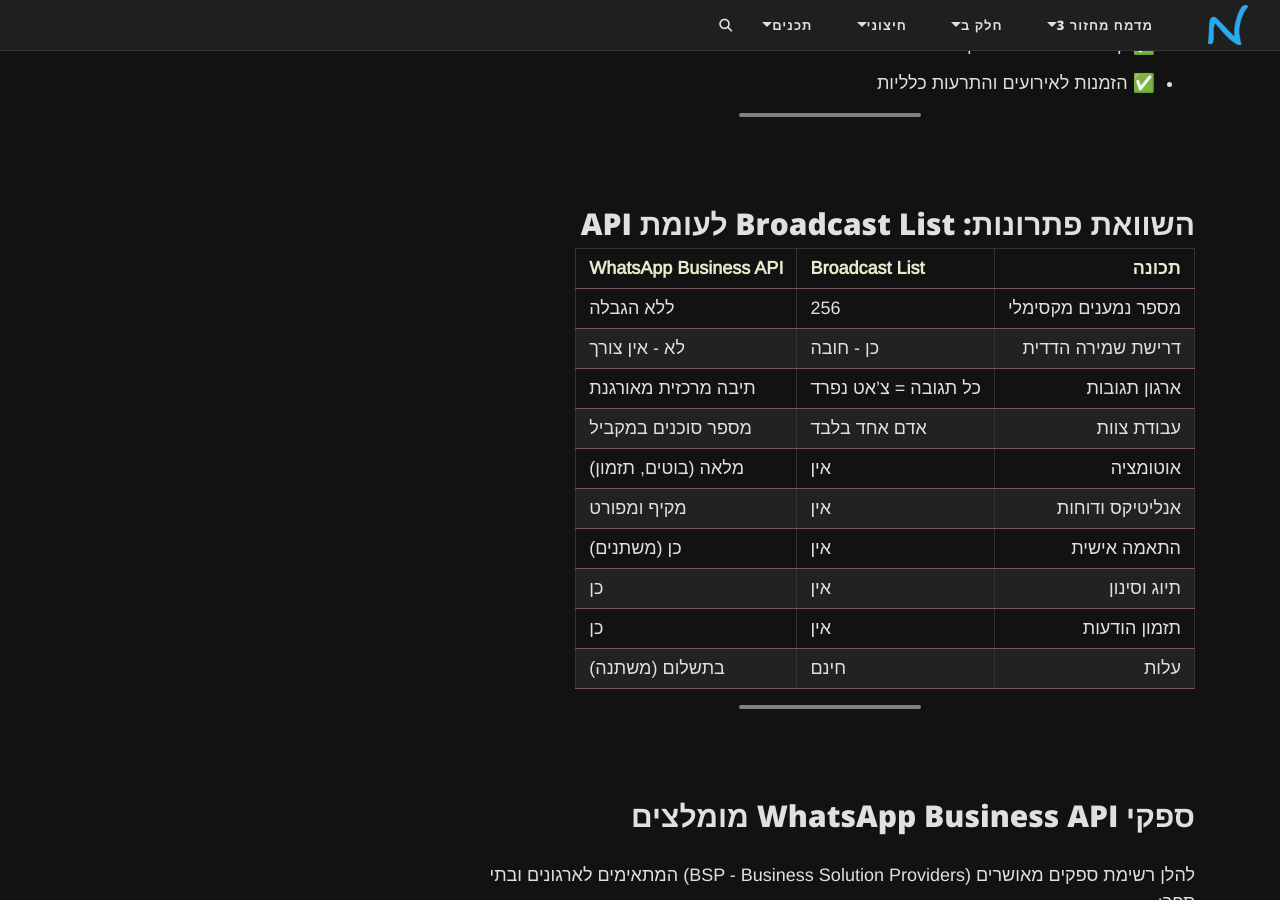
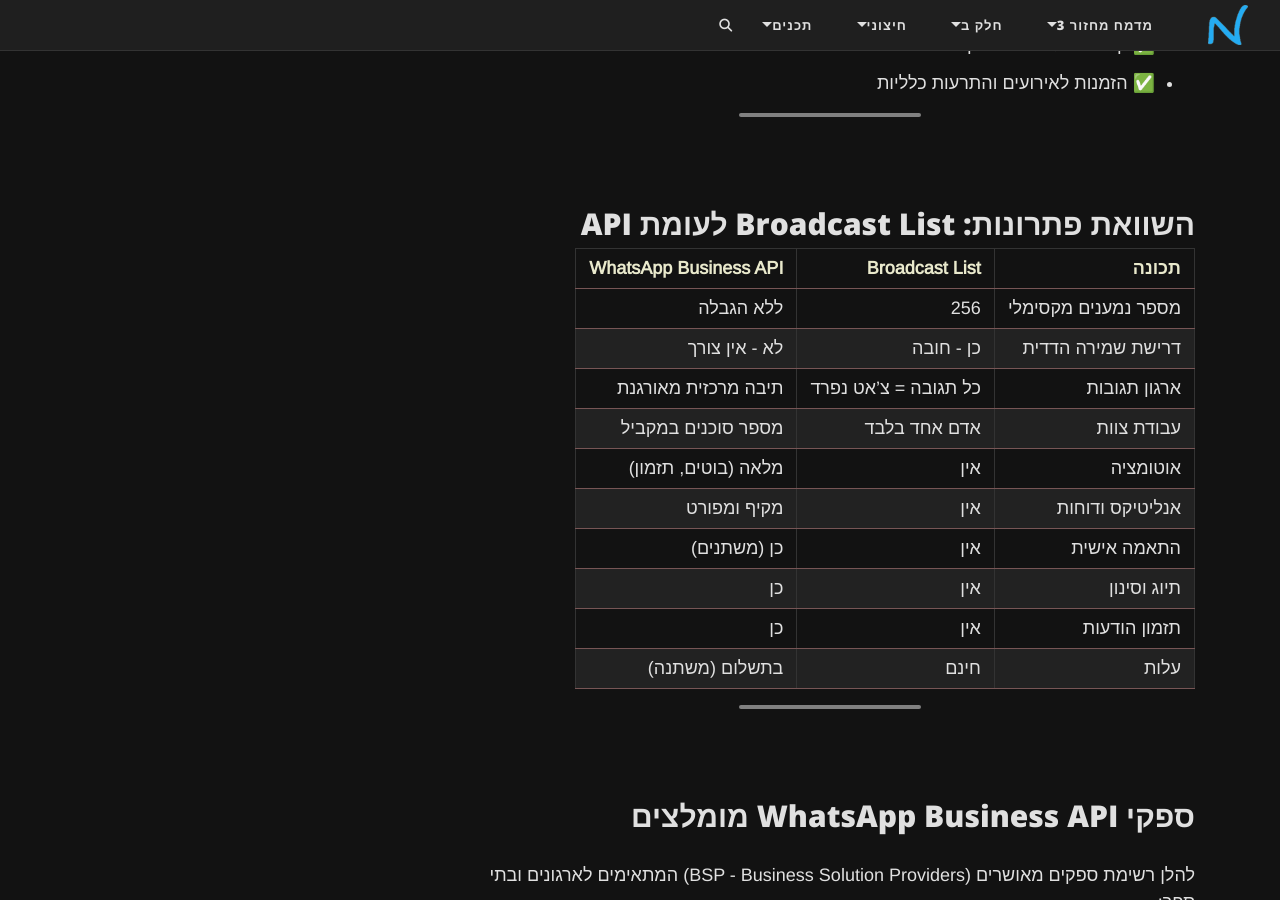
Before and after one commit to 3strategy/BeautifulYesodot, a Jekyll site: the page built from _posts/2025-10-29-whatsapp-broadcast-or-api.md, in a window 1280 px wide and 900 px high, scrolled down 2761 px. Built offline with Jekyll 4.4.1, drawn with Linux system fonts in a browser that asks for light colours; comment, search, counter and statistics services are not loaded.

Commit message:
תיקון עימוד טבלה

```diff
--- a/_posts/2025-10-29-whatsapp-broadcast-or-api.md
+++ b/_posts/2025-10-29-whatsapp-broadcast-or-api.md
@@ -87,7 +87,7 @@
 | תיוג וסינון | אין | כן |
 | תזמון הודעות | אין | כן |
 | עלות | חינם | בתשלום (משתנה) |
-{: .table-rl}
+{: .table-he}
 
 ---
 
@@ -107,7 +107,7 @@
 | גאלבוקס | Gallabox | בונה צ'אטבוט AI, ניהול מתקדם | משתנה |
 | ריספונד.איי-או | Respond.io | פתרון ארגוני מקיף, AI מתקדם | גבוה (ארגוני) |
 | ווסנג'ר | Wassenger | אוטומציה חכמה, הקצאת צ'אטים | החל מ-$29/חודש |
-{: .table-rl}
+{: .table-he}
 
 {: .box-success}
 **המלצה:** רוב הספקים מציעים תקופת ניסיון חינמית של 7-14 יום. מומלץ לנסות לפחות 2-3 פלטפורמות כדי למצוא את המתאימה ביותר לצרכי הארגון שלכם.
```
